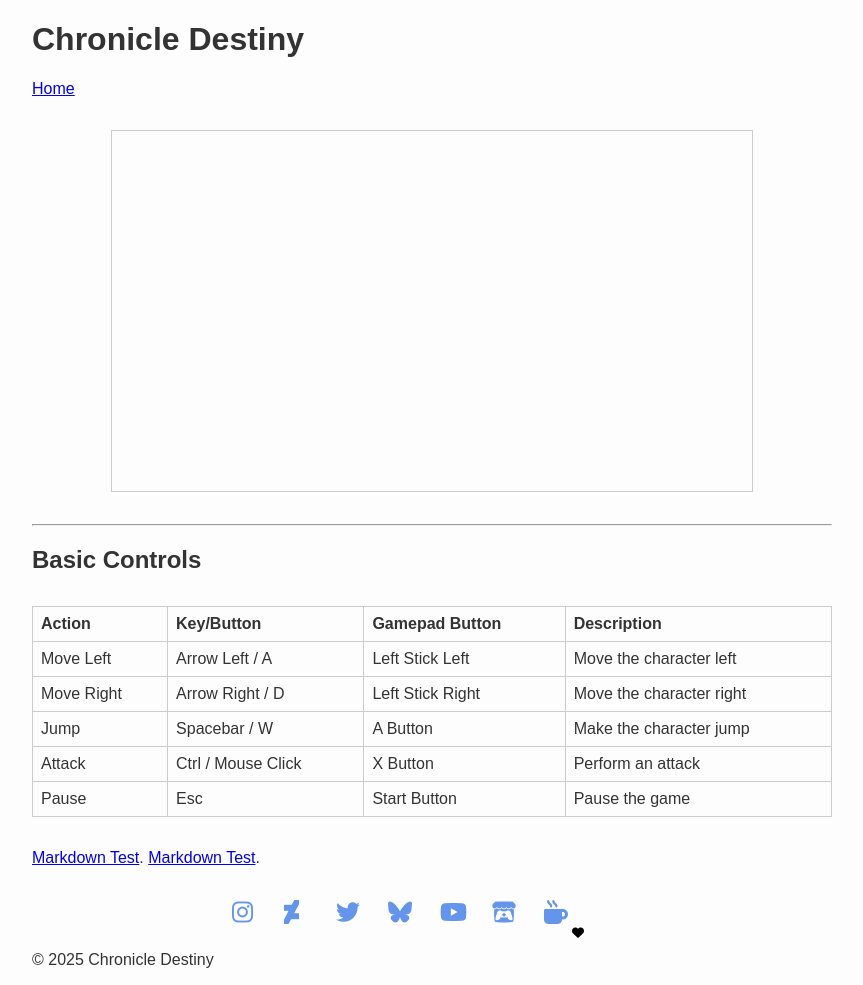
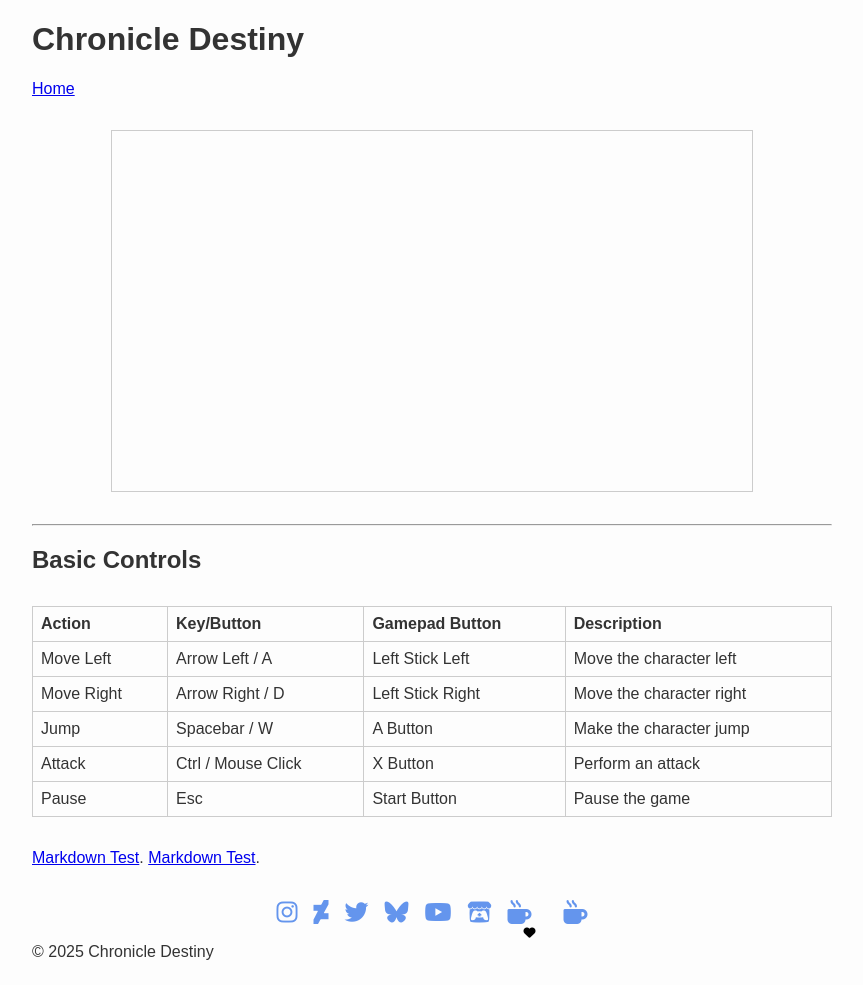
Before and after one commit to zBuLe/Chronicle-Destiny, a Jekyll site: the page built from index.md, in a window 1280 px wide. Shown: the whole page, without its empty margins (208-1071 px from the left). Built offline with Jekyll 4.4.1, drawn with Linux system fonts in a browser that asks for light colours; nearby versions of some CDN libraries; our own code applies the rules of GitHub Pages for plain Markdown files; a script that is not in the unit is left out.

Commit message:
Add additional Ko-fi icon and remove width/height from social links for better styling

```diff
--- a/_includes/footer.html
+++ b/_includes/footer.html
@@ -25,6 +25,10 @@
     <a href="https://ko-fi.com/zbule" target="_blank" title="Ko-fi">
       <i class="fas fa-ko-fi"></i>
     </a>
+
+    <a href="https://ko-fi.com/zbule" target="_blank" title="Ko-fi">
+      <i class="fa-solid fa-mug-hot"></i>
+    </a>
   </div>
 
   <p>&copy; {{ site.time | date: "%Y" }} {{ site.title }}</p>
--- a/assets/css/style.css
+++ b/assets/css/style.css
@@ -57,8 +57,6 @@ canvas {
 
 .social-links a {
   display: inline-block;
-  width: 1.5em;
-  height: 1.5em;
   font-size: 1.5em;
   color: #6495ED;
   text-decoration: none;
```
